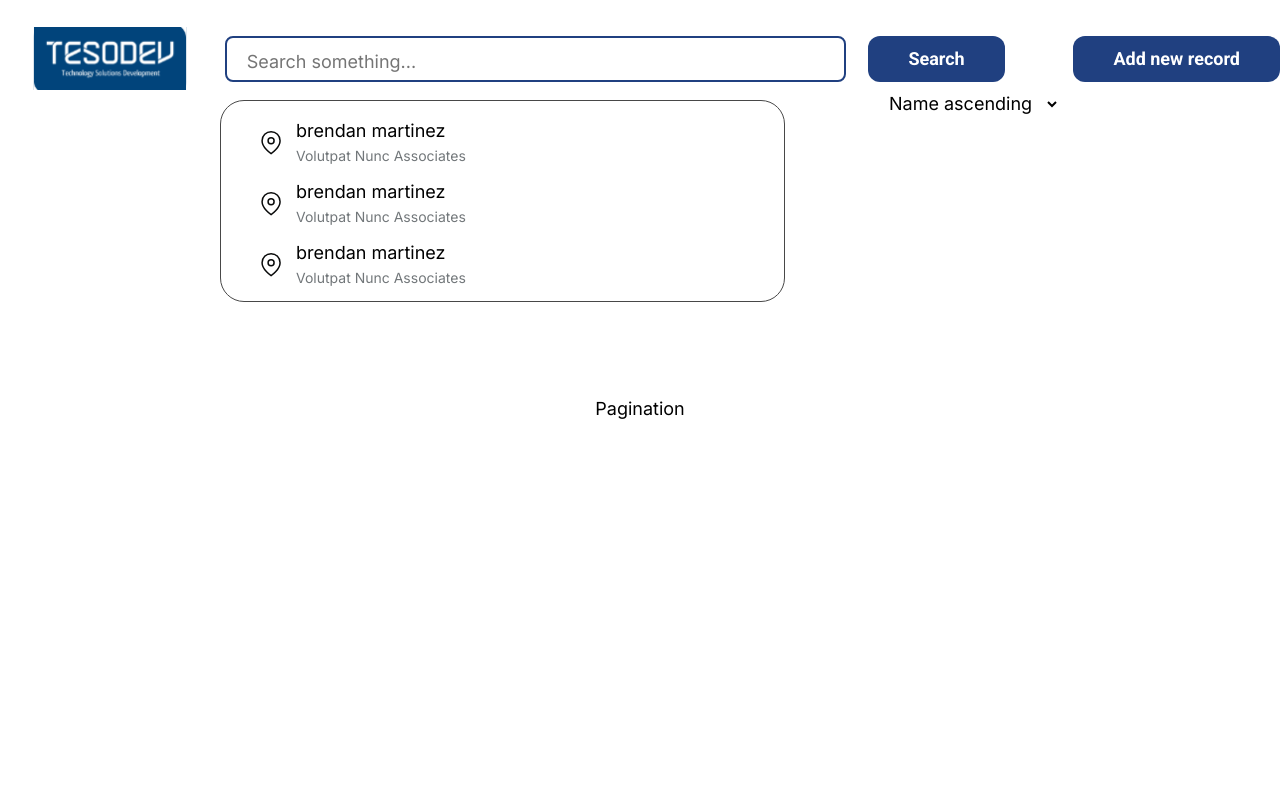
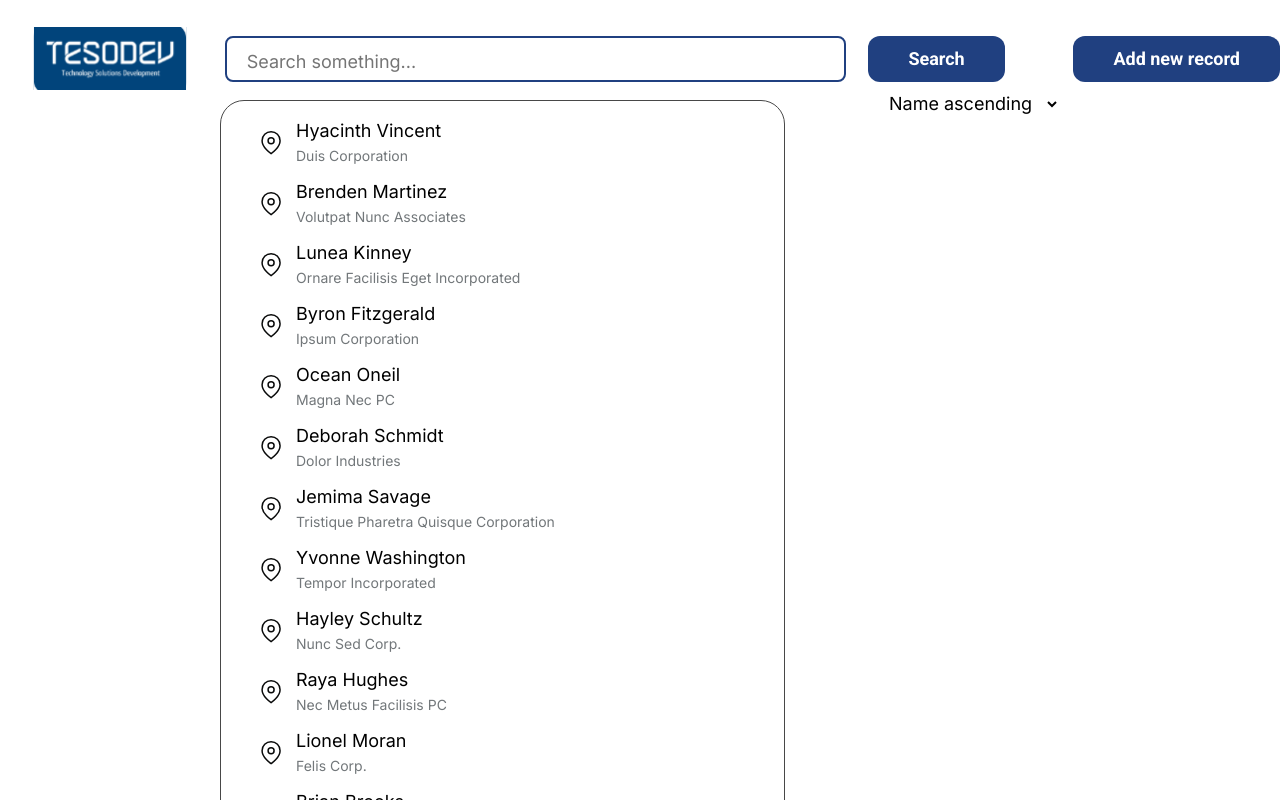
Before and after one commit to floatingsquat/react-search-portal, a React (Create React App) app: page /search-result/1 in a window 1280 px wide. Shown: the top 800 px of the page. Built offline with nearby package versions, Linux system fonts and the light colour scheme.

Commit message:
Add basic search feature

```diff
--- /dev/null
+++ b/src/app/store.js
@@ -0,0 +1,8 @@
+import { configureStore } from "@reduxjs/toolkit";
+import searchSlice from "../features/search/searchSlice";
+
+export const store = configureStore({
+  reducer: {
+    search: searchSlice,
+  },
+});
--- a/src/components/Input/index.js
+++ b/src/components/Input/index.js
@@ -1,10 +1,10 @@
 import React from "react";
 import styles from "./styles.module.scss";
-function Input({ icon = false, error, label, placeholder }) {
+function Input({ icon = false, error, label, placeholder, ...rest }) {
   return (
     <div className={styles.inputWrapper}>
       {label && <label>{label}</label>}
-      <input placeholder={placeholder} />
+      <input {...rest} placeholder={placeholder} />
       {error && <label>{error}</label>}
     </div>
   );
--- a/src/components/SearchBox/index.js
+++ b/src/components/SearchBox/index.js
@@ -1,14 +1,38 @@
-import React from "react";
+import React, { useEffect, useState } from "react";
 import styles from "./styles.module.scss";
 import Input from "../Input";
 import Button from "../Button";
+import { useSelector, useDispatch } from "react-redux";
+import {
+  setSearchQuery,
+  getSearchedItems,
+} from "../../features/search/searchSlice";
 function SearchBox({ home }) {
+  const dispatch = useDispatch();
+  const { searchQuery } = useSelector((state) => state.search);
+
+  // useEffect(() => {
+  //   const delayedSearch = setTimeout(() => {
+  //     if (searchQuery) {
+  //       dispatch(getResult({ searchQuery }));
+  //     }
+  //   }, 500);
+
+  //   return () => clearTimeout(delayedSearch);
+  // }, [searchQuery]);
+
+  const onChangeHandler = (e) => {
+    //setSearch(e.target.value)
+    //console.log(e.target.value);
+    dispatch(setSearchQuery(e.target.value));
+    dispatch(getSearchedItems());
+  };
   return (
     <div className={styles.wrapper}>
       {home && <h2>Find in records</h2>}
       <div className={styles.searchWrapper}>
         <form>
-          <Input placeholder="Search something..." />
+          <Input onChange={onChangeHandler} placeholder="Search something..." />
           <Button>Search</Button>
         </form>
       </div>
--- a/src/components/SearchResult/index.js
+++ b/src/components/SearchResult/index.js
@@ -1,13 +1,15 @@
 import React from "react";
+import { useSelector } from "react-redux";
 import SearchResultItem from "../SearchResultItem";
 import styles from "./styles.module.scss";
 function SearchResult({ full }) {
+  const { searchedItems, items } = useSelector((state) => state.search);
   return (
     <div className={styles.resultWrapper}>
       <div className={styles.result}>
-        <SearchResultItem />
-        <SearchResultItem />
-        <SearchResultItem />
+        {searchedItems.map((item) => (
+          <SearchResultItem item={item} />
+        ))}
       </div>
       {!full && <button className={styles.button}>Show more...</button>}
     </div>
--- a/src/components/SearchResultItem/index.js
+++ b/src/components/SearchResultItem/index.js
@@ -1,15 +1,15 @@
 import React from "react";
 import styles from "./styles.module.scss";
 import locationIcon from "../../assets/location.svg";
-function SearchResultItem() {
+function SearchResultItem({ item }) {
   return (
     <div className={styles.itemWrapper}>
       <div className={styles.icon}>
         <img src={locationIcon} alt="location-icon" />
       </div>
       <div className={styles.content}>
-        <span>brendan martinez</span>
-        <small>Volutpat Nunc Associates</small>
+        <span>{item[0]}</span>
+        <small>{item[1]}</small>
       </div>
     </div>
   );
--- a/src/features/search/searchSlice.js
+++ b/src/features/search/searchSlice.js
@@ -2,6 +2,7 @@ import { createSlice } from "@reduxjs/toolkit";
 import data from "../../config/data.json";
 const initialState = {
   items: data.data,
+  searchedItems: data.data,
   searchQuery: "",
 };
 
@@ -12,11 +13,19 @@ const searchSlice = createSlice({
     setSearchQuery: (state, action) => {
       state.searchQuery = action.payload;
     },
+    getSearchedItems: (state) => {
+      state.searchedItems = state.items.filter((item) => {
+        return item[0]
+          .toLowerCase()
+          .includes(state.searchQuery.toLowerCase().trim());
+      });
+    },
     setNewRecord: (state, action) => {
       state.items.push(action.payload);
     },
   },
 });
 
-export const { setSearchQuery, setNewRecord } = searchSlice.actions;
+export const { setSearchQuery, setNewRecord, getSearchedItems } =
+  searchSlice.actions;
 export default searchSlice.reducer;
```
Also changed, not shown: src/App.js (+8 -1 lines).
